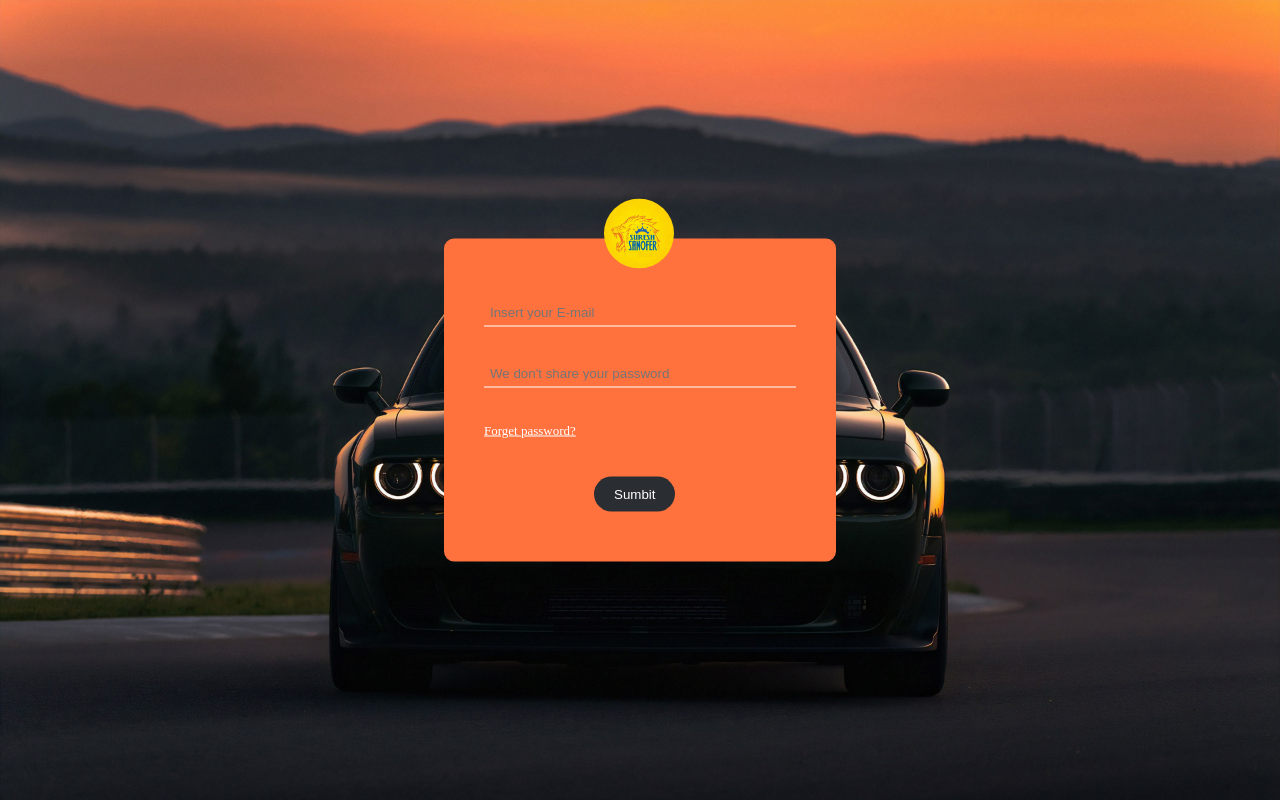
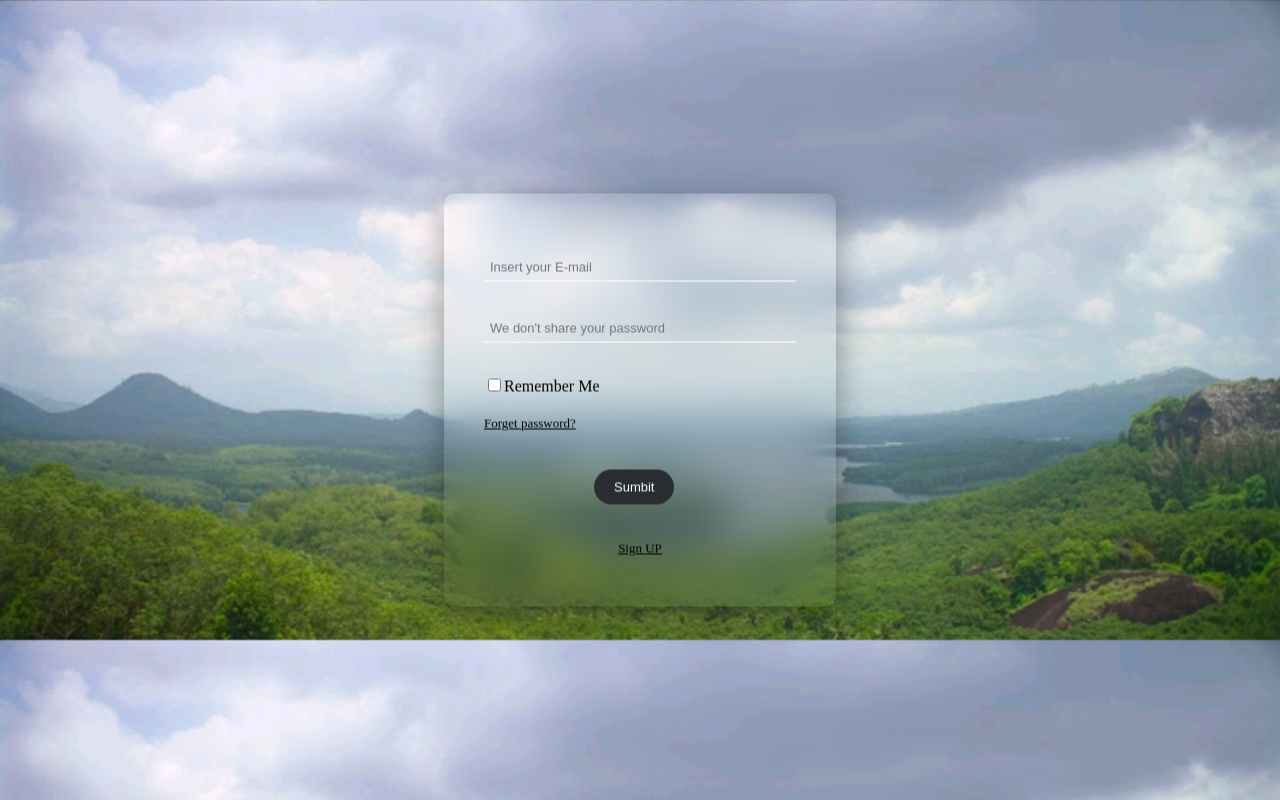
Before and after one commit to suresh-sanofar/first_project, a plain HTML site: page signin.html in a window 1280 px wide. Drawn offline with Linux system fonts and the light colour scheme.

Commit message:
add changes

```diff
--- a/index.css
+++ b/index.css
@@ -1,5 +1,5 @@
 body{
-    background-image: url(wp7084089.jpg);
+    background-image: url(00_53_21.jpg);
     background-size: cover;
 }
 h1{
--- a/signin.html
+++ b/signin.html
@@ -4,11 +4,12 @@
     <meta charset="UTF-8">
     <meta name="viewport" content="width=device-width, initial-scale=1.0">
     <title>log in form</title>
+    <link rel="shortcut icon" type="img/png" href="dsBuffer.jpg">
     <style>
         body{
             margin: 0;
             padding: 0;
-            background-image: url(wp7084089.jpg);
+            background-image: url(00_53_21.jpg);
             background-size: cover;
         }
         .container{
@@ -19,9 +20,12 @@
         }
         .card{
             padding: 60px 40px 50px 40px;
-            background: rgb(255, 114, 62);
+
             border-radius: 10px;
             width: 50;
+            -webkit-backdrop-filter: blur(20px);
+            backdrop-filter: blur(20px);
+            box-shadow: 0 8px 32px rgba(0, 0, 0, 0.37);
         }
         #name{
             border: none;
@@ -30,7 +34,7 @@
             padding: 6px;
             margin-bottom: 15px;
             width: 300px;
-            color: rgb(37, 21, 21);
+            color: rgb(255, 114, 62);
             outline: none;
         }
         #button{
@@ -46,29 +50,36 @@
         }
         a{
             font-size: 13px;
-            color: rgb(255, 255, 255);
+            color: rgb(0, 0, 0);
+            text-align: center;
         }
-        img{
-            border-radius: 50%;
-            position: absolute;
-            margin-left: 160px;
-            margin-top: -40px;
+        input{
+            font-size: 13px;
+
         }
+
         #button:hover{
             background-color:  rgb(42, 46, 51);
             color: rgb(255, 114, 62);
             cursor: pointer;
         }
+        .a1{
+            text-align: center;
+            padding-left: 100px;
+            font-size: 13px;
+        }
     </style>
 </head>
 <body>
     <div class="container">
-        <img src="dsBuffer.jpg" height="70" width="70">
+
         <div class="card">
             <input type="email" placeholder="Insert your E-mail" id="name"><br><br>
             <input type="password" placeholder="We don't share your password" id="name"><br><br>
+            <input type="checkbox" value="Remember me">Remember Me<br><br>
             <a href="#">Forget password?</a><br><br>
-            <input type="submit" value="Sumbit" id="button"><br>
+            <input type="submit" value="Sumbit" id="button"><br><br>
+            <a class="a1" href="signup.html" ><center>Sign UP</center></a>
 
         </div>
     </div>
```
Also changed, not shown: index.html (+1 -0 lines), signup.html (+10 -11 lines), 00_53_21.jpg (added), deadpool-fighting-marvel-comics-uhdpaper.com-4K-4.2979-wp.thumbnail.jpg (added).
